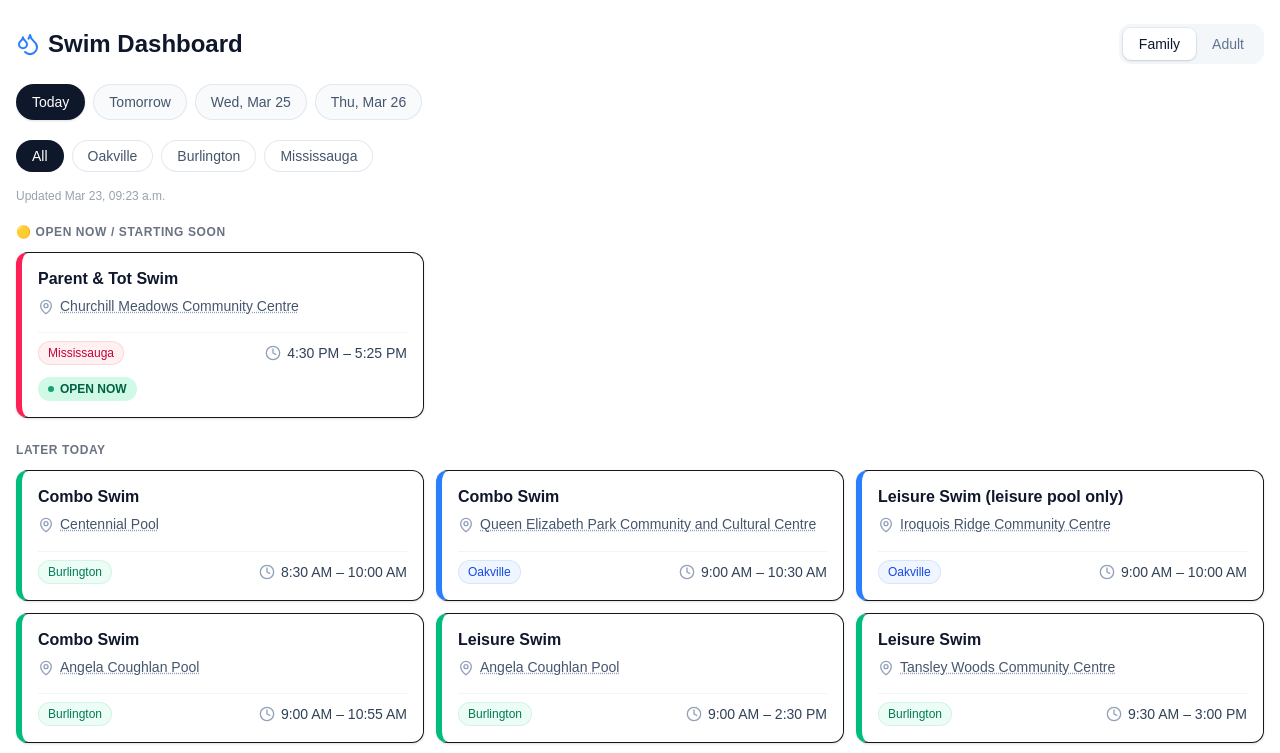
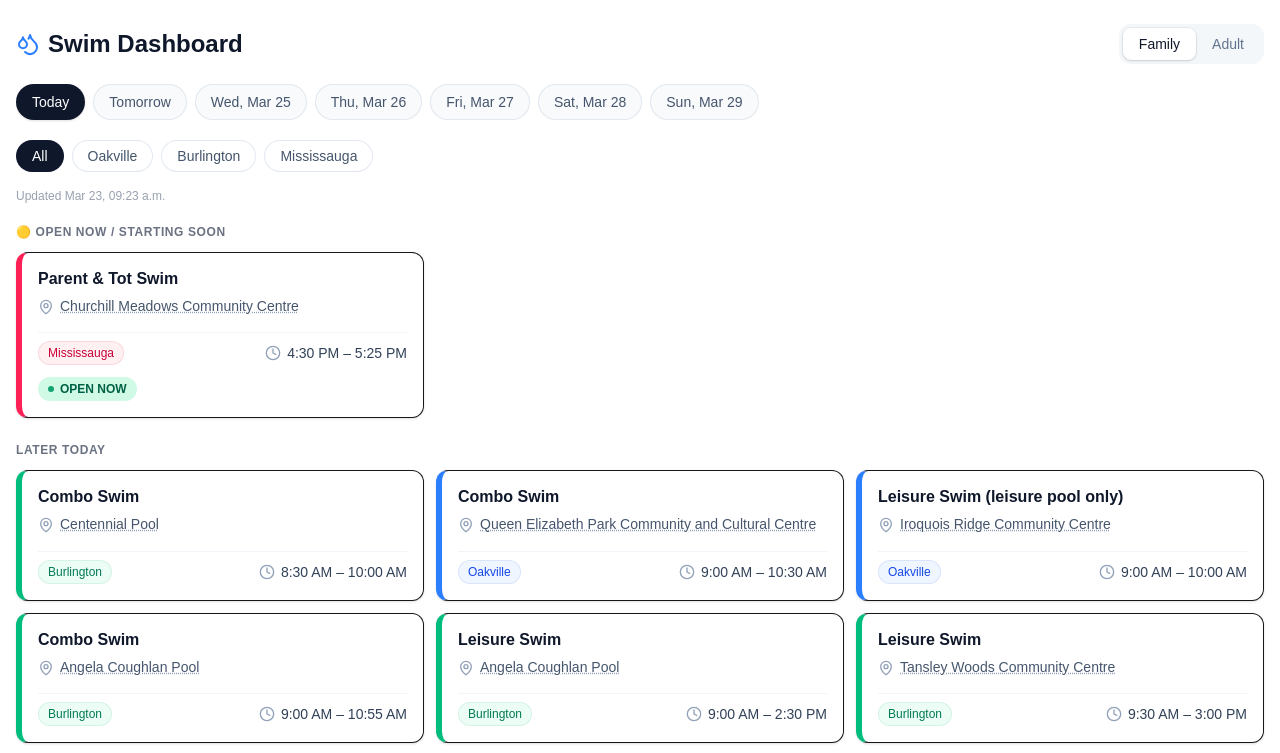
Before and after one commit to tom275275/swim-dashboard-3.0, a Next.js app in the folder dashboard/: page / in a window 1280 px wide. Shown: the top 753 px of the page. Built offline with nearby package versions, Linux system fonts and the light colour scheme.

Commit message:
Expand date picker from 4 days to 7 days (today + next 6)
https://claude.ai/code/session_013dK7VNEcDC62bFFCvjP3PE

```diff
--- a/dashboard/app/page.tsx
+++ b/dashboard/app/page.tsx
@@ -232,7 +232,7 @@ export default function SwimDashboard() {
   const [selectedDate, setSelectedDate] = useState(getTodayString())
   const [selectedCity, setSelectedCity] = useState<string>('All')
 
-  const dates = getNextDays(4)
+  const dates = getNextDays(7)
   const cities = ['All', 'Oakville', 'Burlington', 'Mississauga']
 
   useEffect(() => {
```
